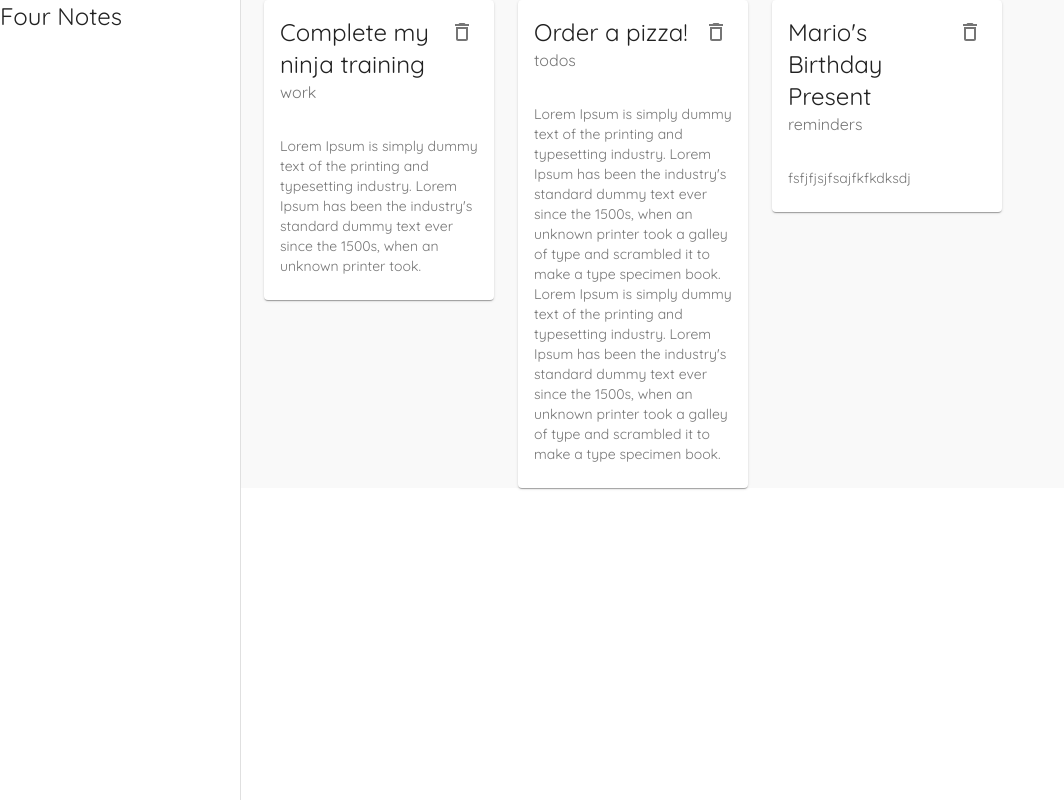
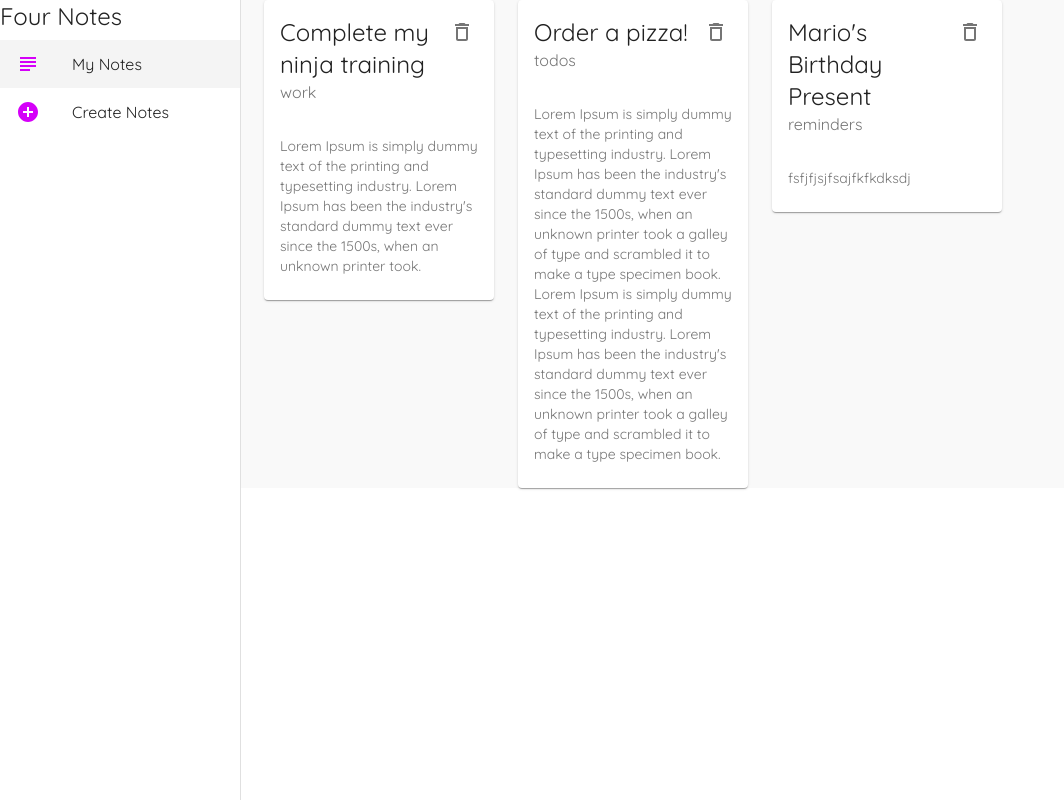
Before and after one commit to FourSqweez/material-ui-ract, a React (Create React App) app: page / in a window 1280 px wide. Shown: the whole page, without its empty margins (0-1064 px from the left). Built offline with nearby package versions, Linux system fonts and the light colour scheme; data requests are answered from the project's data file.

Commit message:
13. Lists & List items

```diff
--- a/src/components/Layout.js
+++ b/src/components/Layout.js
@@ -1,6 +1,12 @@
 import { makeStyles } from '@material-ui/core'
 import Drawer from '@material-ui/core/Drawer'
 import Typography from '@material-ui/core/Typography'
+import List from '@material-ui/core/List'
+import ListItem from '@material-ui/core/ListItem'
+import ListItemIcon from '@material-ui/core/ListItemIcon'
+import ListItemText from '@material-ui/core/ListItemText'
+import { AddCircleOutlined, SubjectOutlined } from '@material-ui/icons'
+import { useHistory, useLocation } from 'react-router-dom'
 
 const drawerWidth = 240
 
@@ -15,10 +21,28 @@ const useStyles = makeStyles({
   root: {
     display: 'flex',
   },
+  active: {
+    background: '#f4f4f4',
+  },
 })
 
 export default function Layout({ children }) {
   const classes = useStyles()
+  const history = useHistory()
+  const location = useLocation()
+
+  const menuItems = [
+    {
+      text: 'My Notes',
+      icon: <SubjectOutlined color="secondary" />,
+      path: '/',
+    },
+    {
+      text: 'Create Notes',
+      icon: <AddCircleOutlined color="secondary" />,
+      path: '/create',
+    },
+  ]
   return (
     <div className={classes.root}>
       {/* app bar */}
@@ -33,6 +57,21 @@ export default function Layout({ children }) {
         <div>
           <Typography variant="h5">Four Notes</Typography>
         </div>
+
+        {/* list / links */}
+        <List>
+          {menuItems.map((item) => (
+            <ListItem
+              button
+              key={item.text}
+              onClick={() => history.push(item.path)}
+              className={location.pathname == item.path ? classes.active : null}
+            >
+              <ListItemIcon>{item.icon}</ListItemIcon>
+              <ListItemText primary={item.text} />
+            </ListItem>
+          ))}
+        </List>
       </Drawer>
 
       <div className={classes.page}>{children}</div>
```
